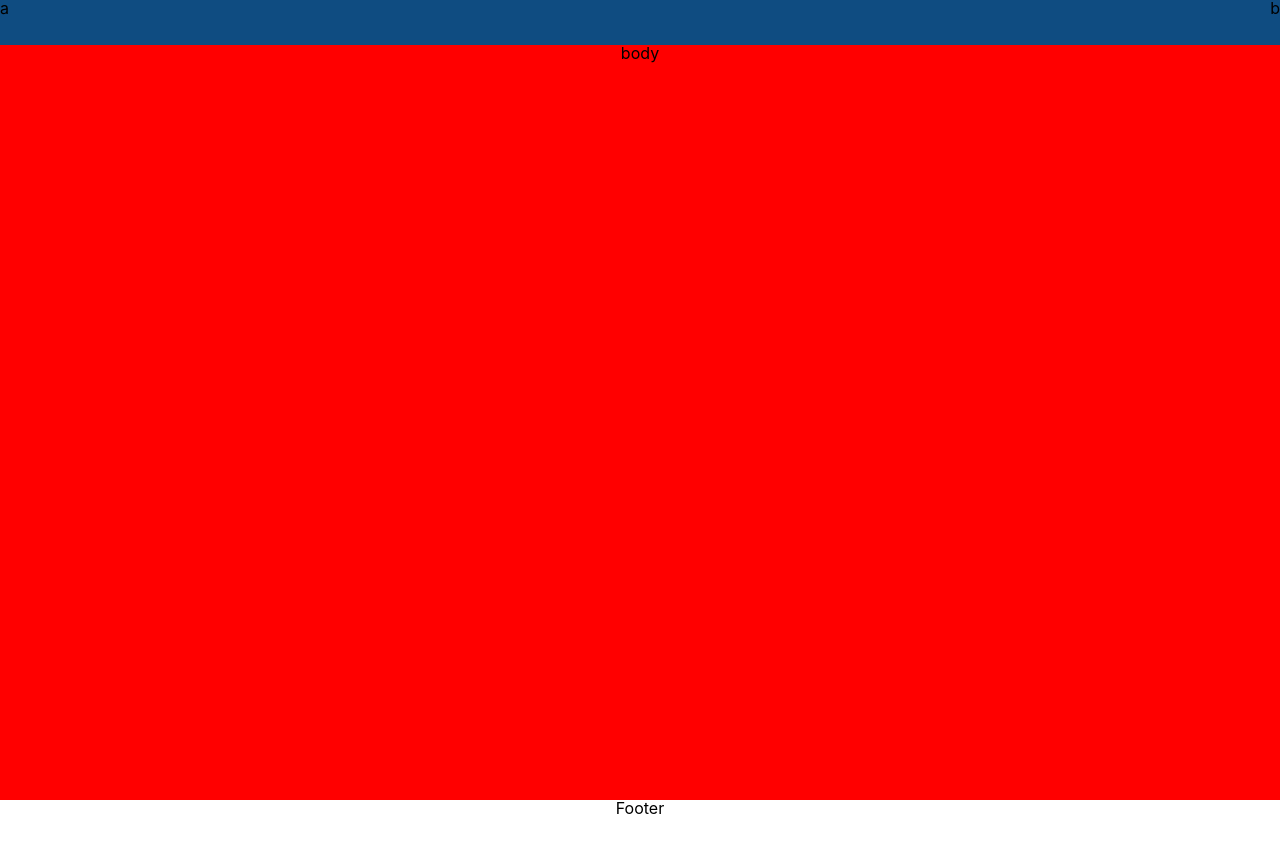
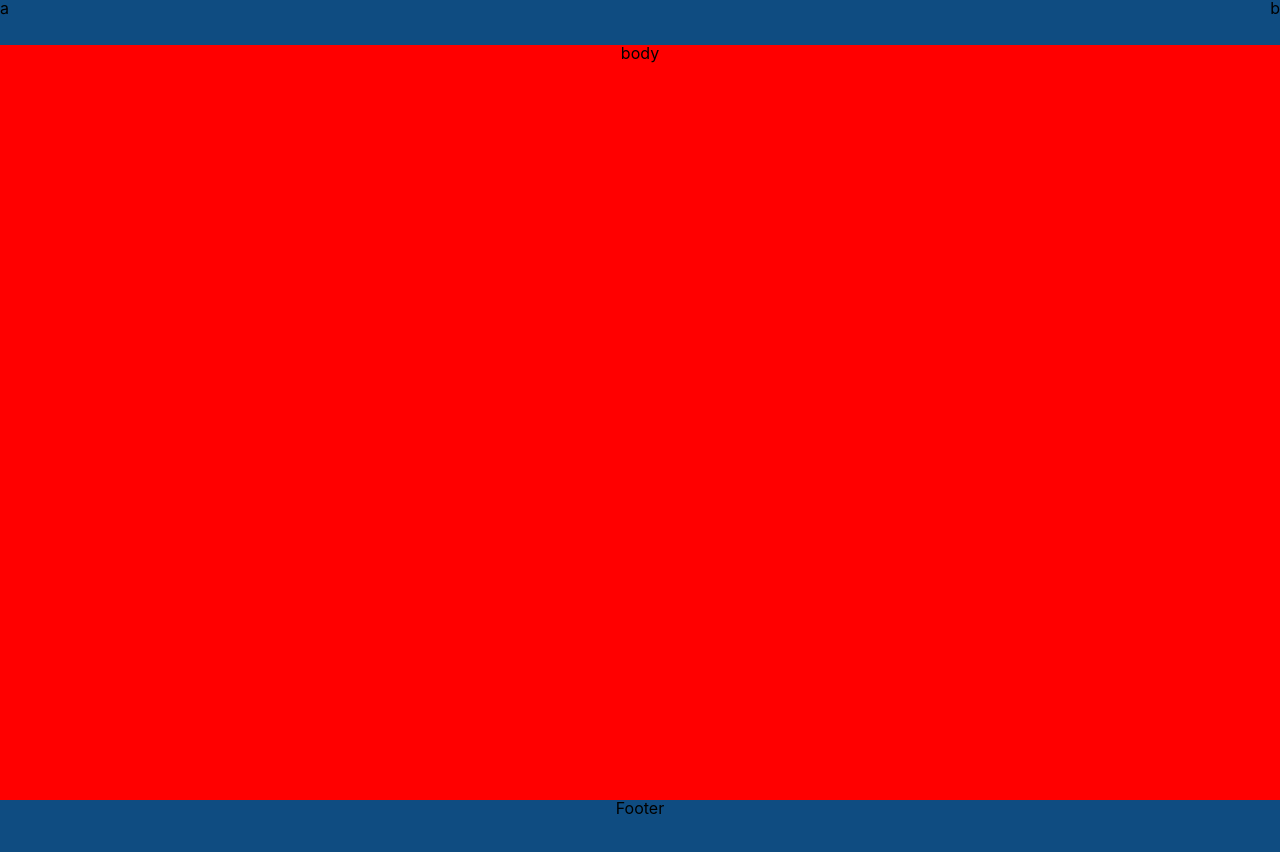
Before and after one commit to RbertKo/aboutKo, a React (Create React App) app: page / in a window 1280 px wide. Shown: the top 852 px of the page. Before the commit the page ends 818 px from the top, so only its background shows below. Built offline with nearby package versions, Linux system fonts and the light colour scheme.

Commit message:
Edit some footer style

```diff
--- a/src/components/layout/Footer/Footer.tsx
+++ b/src/components/layout/Footer/Footer.tsx
@@ -1,9 +1,11 @@
 import React from 'react';
+
+import './style.scss';
 
 const Footer = () => {
     return (
-        <div>
-            <footer>
+        <div className={'footer__wrapper'}>
+            <footer className={'footer__inner'}>
                 Footer
             </footer>
         </div>
--- a/src/components/layout/Footer/style.scss
+++ b/src/components/layout/Footer/style.scss
@@ -0,0 +1,10 @@
+@import '../../GlobalStyle';
+
+.footer__wrapper {
+  min-height: 20vh;
+  background: $main-color;
+
+  .footer__inner {
+
+  }
+}
```
